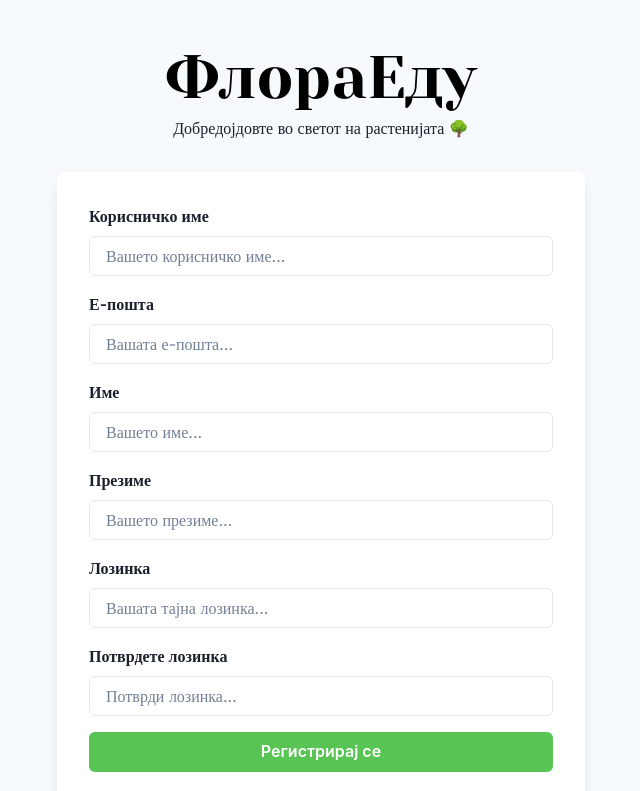
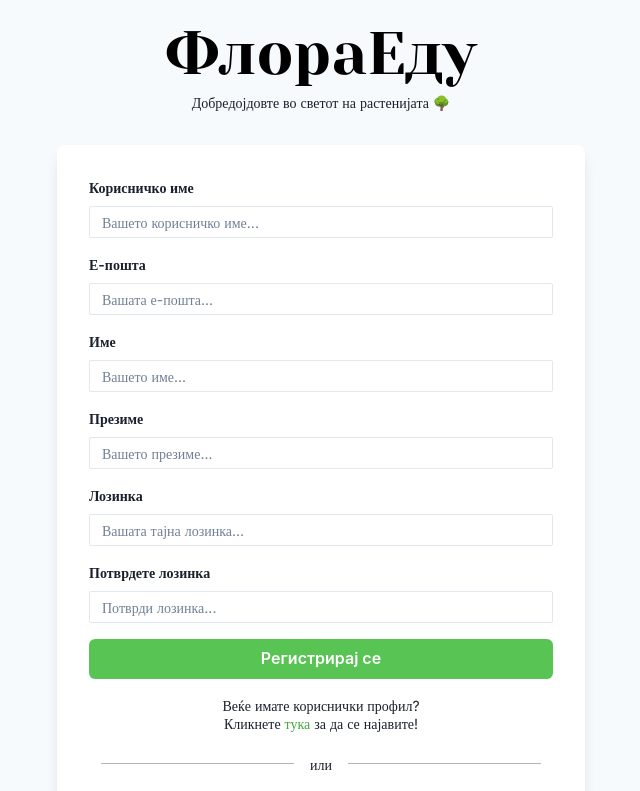
Before and after one commit to dev-marko/flora-edu, a React (Vite) app: page /register in a window 1280 px wide. Shown: the top 791 px of the page, without its empty margins (319-959 px from the left). Built offline with nearby package versions, Linux system fonts and the light colour scheme; no server answers; a web font is replaced by a local one.

Commit message:
Refactor Register page and wire up logic
Also add custom error code for UserExists

```diff
--- a/src/enum/error-codes.ts
+++ b/src/enum/error-codes.ts
@@ -4,5 +4,6 @@ export enum ErrorCodes {
   InternalServerError,
   OperationFailed,
   UserNotFound,
+  UserExists,
   PasswordMismatchException,
 }
--- a/src/pages/auth/Register.tsx
+++ b/src/pages/auth/Register.tsx
@@ -1,4 +1,10 @@
+import { ErrorCodes } from '@/enum/error-codes';
+import { RegisterRequest } from '@/interfaces/auth/register-request';
+import { CustomAxiosError } from '@/interfaces/error/custom-axios-error';
+import { ProblemDetails } from '@/interfaces/error/problem-details';
+import authService from '@/services/auth-service';
 import feGreen from '@/styles/themes/feGreen';
+import errorCodeMessages from '@/utils/error-code-translator';
 import {
   Flex,
   Stack,
@@ -14,12 +20,13 @@ import {
   Divider,
   AbsoluteCenter,
   Link as ChakraLink,
+  useToast,
 } from '@chakra-ui/react';
 
 import { useColorModeValue } from '@chakra-ui/system';
-import { Field, Formik, FormikProps } from 'formik';
+import { Field, Form, Formik, FormikHelpers, FormikProps } from 'formik';
 import { Facebook, Google } from 'react-bootstrap-icons';
-import { Link } from 'react-router-dom';
+import { Link, useNavigate } from 'react-router-dom';
 
 type RegisterFormInputs = {
   username: string;
@@ -31,6 +38,9 @@ type RegisterFormInputs = {
 };
 
 const Register = () => {
+  const navigate = useNavigate();
+  const toast = useToast();
+
   const validateUsername = (username: string) => {
     let error;
     if (!username) {
@@ -53,14 +63,15 @@ const Register = () => {
 
   const validatePassword = (password: string) => {
     let error;
-    const passwordRegex = /(?=.*[0-9])/;
+    const passwordRegex =
+      /^(?=.*?[A-Z])(?=.*?[a-z])(?=.*?[0-9])(?=.*?[#?!@$ %^&*-]).{8,}$/;
     if (!password) {
       error = 'Лозинка е задолжителна';
-    } else if (password.length < 12) {
-      error = 'Лозинката мора да е долга најмалку 12 карактери';
+    } else if (password.length < 8) {
+      error = 'Лозинката мора да е долга најмалку 8 карактери';
     } else if (!passwordRegex.test(password)) {
       error =
-        'Невалидна лозинка. Лозинката мора да содржи најмалку една бројка';
+        'Лозинката мора да содржи најмалку една бројка и голема буква';
     }
     return error;
   };
@@ -110,7 +121,7 @@ const Register = () => {
             spacing={8}
             mx={'auto'}
             w={{ base: 'sm', md: 'xl' }}
-            py={12}
+            py={6}
             px={6}
           >
             <Stack align={'center'}>
@@ -123,7 +134,7 @@ const Register = () => {
               >
                 ФлораЕду
               </Heading>
-              <Text fontSize={{ base: 'sm', md: 'md' }} fontFamily={'Inter'}>
+              <Text fontSize={'sm'} fontFamily={'Inter'}>
                 Добредојдовте во светот на растенијата 🌳
               </Text>
             </Stack>
@@ -135,11 +146,65 @@ const Register = () => {
             >
               <Formik
                 initialValues={initialValues}
-                onSubmit={async () => {
-                  console.log('alo');
+                onSubmit={(
+                  values: RegisterFormInputs,
+                  {
+                    setSubmitting,
+                    resetForm,
+                  }: FormikHelpers<RegisterFormInputs>
+                ) => {
+                  const registerRequest: RegisterRequest = {
+                    firstName: values.name?.trimStart().trimEnd(),
+                    lastName: values.surname?.trimStart().trimEnd(),
+                    username: values.username.trimStart().trimEnd(),
+                    email: values.email.trimStart().trimEnd(),
+                    password: values.password.trimStart().trimEnd(),
+                  };
+
+                  authService
+                    .register(registerRequest)
+                    .then(() => {
+                      setSubmitting(false);
+                      resetForm();
+                      navigate('/login', { replace: true });
+                    })
+                    .catch((error: CustomAxiosError) => {
+                      const statusCode = error.axiosError.response?.status;
+                      const problemDetails = error.axiosError.response
+                        ?.data as ProblemDetails;
+                      const errorCode: ErrorCodes =
+                        ErrorCodes[
+                          problemDetails.title as keyof typeof ErrorCodes
+                        ];
+
+                      if (statusCode === 409) {
+                        toast({
+                          title: 'Настаната грешка.',
+                          description: errorCodeMessages.get(errorCode),
+                          status: 'error',
+                          duration: 5000,
+                          isClosable: true,
+                        });
+                      } else if (statusCode === 500) {
+                        toast({
+                          title: 'Настаната грешка.',
+                          description: errorCodeMessages.get(errorCode),
+                          status: 'error',
+                          duration: 5000,
+                          isClosable: true,
+                        });
+                      } else {
+                        error.handleGlobally && error.handleGlobally();
+                      }
+                      setSubmitting(false);
+                    });
                 }}
               >
-                {(props: FormikProps<RegisterFormInputs>) => (
+                {({
+                  isSubmitting,
+                  values,
+                }: FormikProps<RegisterFormInputs>) => (
+                  <Form>
                     <Stack spacing={4}>
                       <Field name="username" validate={validateUsername}>
                         {({ field, form }: any) => (
@@ -149,6 +214,7 @@ const Register = () => {
                             }
                           >
                             <FormLabel
+                              fontSize={'sm'}
                               fontFamily={'Inter'}
                               fontWeight={'semibold'}
                             >
@@ -156,6 +222,7 @@ const Register = () => {
                             </FormLabel>
                             <Input
                               {...field}
+                              size={'sm'}
                               fontFamily={'Inter'}
                               type="text"
                               name="username"
@@ -174,6 +241,7 @@ const Register = () => {
                             isInvalid={form.errors.email && form.touched.email}
                           >
                             <FormLabel
+                              fontSize={'sm'}
                               fontFamily={'Inter'}
                               fontWeight={'semibold'}
                             >
@@ -181,6 +249,7 @@ const Register = () => {
                             </FormLabel>
                             <Input
                               {...field}
+                              size={'sm'}
                               fontFamily={'Inter'}
                               type="email"
                               name="email"
@@ -197,6 +266,7 @@ const Register = () => {
                         {({ field }: any) => (
                           <FormControl>
                             <FormLabel
+                              fontSize={'sm'}
                               fontFamily={'Inter'}
                               fontWeight={'semibold'}
                             >
@@ -204,6 +274,7 @@ const Register = () => {
                             </FormLabel>
                             <Input
                               {...field}
+                              size={'sm'}
                               fontFamily={'Inter'}
                               type="text"
                               name="name"
@@ -217,6 +288,7 @@ const Register = () => {
                         {({ field }: any) => (
                           <FormControl>
                             <FormLabel
+                              fontSize={'sm'}
                               fontFamily={'Inter'}
                               fontWeight={'semibold'}
                             >
@@ -224,6 +296,7 @@ const Register = () => {
                             </FormLabel>
                             <Input
                               {...field}
+                              size={'sm'}
                               fontFamily={'Inter'}
                               type="text"
                               name="surname"
@@ -241,6 +314,7 @@ const Register = () => {
                             }
                           >
                             <FormLabel
+                              fontSize={'sm'}
                               fontFamily={'Inter'}
                               fontWeight={'semibold'}
                             >
@@ -248,6 +322,7 @@ const Register = () => {
                             </FormLabel>
                             <Input
                               {...field}
+                              size={'sm'}
                               fontFamily={'Inter'}
                               type="password"
                               name="password"
@@ -263,7 +338,7 @@ const Register = () => {
                       <Field
                         name="confirmPassword"
                         validate={(value: string) =>
-                        validateConfirmPassword(props.values.password, value)
+                          validateConfirmPassword(values.password, value)
                         }
                       >
                         {({ field, form }: any) => (
@@ -274,6 +349,7 @@ const Register = () => {
                             }
                           >
                             <FormLabel
+                              fontSize={'sm'}
                               fontFamily={'Inter'}
                               fontWeight={'semibold'}
                             >
@@ -281,6 +357,7 @@ const Register = () => {
                             </FormLabel>
                             <Input
                               {...field}
+                              size={'sm'}
                               fontFamily={'Inter'}
                               type="password"
                               name="confirmPassword"
@@ -300,11 +377,14 @@ const Register = () => {
                           _hover={{
                             bg: feGreen.colors.primary[500],
                           }}
+                          isLoading={isSubmitting}
+                          type="submit"
                         >
                           Регистрирај се
                         </Button>
                       </Stack>
                     </Stack>
+                  </Form>
                 )}
               </Formik>
               <Flex
--- a/src/services/auth-service.ts
+++ b/src/services/auth-service.ts
@@ -2,16 +2,20 @@ import { LoginRequest } from '@/interfaces/auth/login-request';
 import axios from './custom-axios';
 import { LoginResponse } from '@/interfaces/auth/login-response';
 import { AxiosResponse } from 'axios';
+import { RegisterRequest } from '@/interfaces/auth/register-request';
 
 const basePath = 'authentication';
 
 const authService = {
   login: async (creds: LoginRequest) => {
-    const response: AxiosResponse<LoginResponse> = await axios.post<LoginRequest, AxiosResponse<LoginResponse>>(
-      `${basePath}/login`,
-      creds
-    );
+    const response: AxiosResponse<LoginResponse> = await axios.post<
+      LoginRequest,
+      AxiosResponse<LoginResponse>
+    >(`${basePath}/login`, creds);
     return response;
+  },
+  register: async (data: RegisterRequest) => {
+    await axios.post<RegisterRequest>(`${basePath}/register`, data);
   },
 };
 
--- a/src/utils/error-code-translator.ts
+++ b/src/utils/error-code-translator.ts
@@ -9,6 +9,7 @@ const errorCodeMessages = new Map<ErrorCodes, string>([
   ],
   [ErrorCodes.OperationFailed, 'Неуспешна операција.'],
   [ErrorCodes.UserNotFound, 'Корисникот не е пронајден.'],
+  [ErrorCodes.UserExists, 'Корисникот веќе постои.'],
   [ErrorCodes.PasswordMismatchException, 'Погрешна лозинка.'],
 ]);
 
```
Lines whose indentation alone changed are shown as unchanged.
